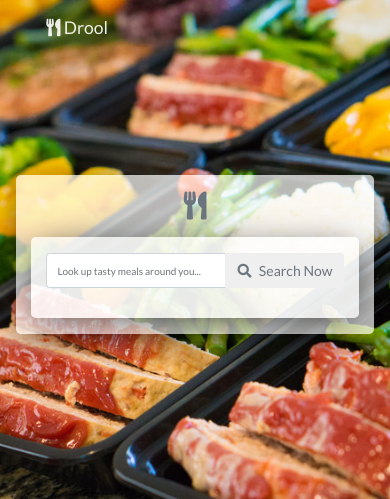
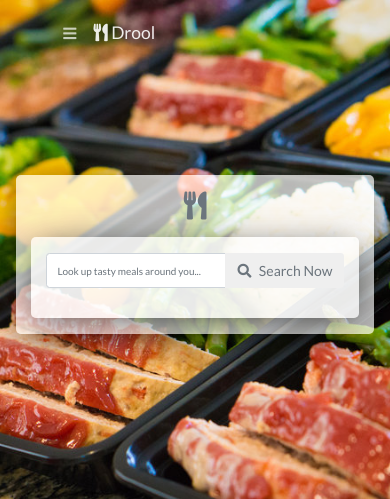
Before and after one commit to rappinton/Drool-V1, a PHP site: page / in a window 390 px wide. Shown: the top 499 px of the page. Run offline with PHP 8.4, Linux system fonts and the light colour scheme; some libraries are stand-ins or nearby versions.

Commit message:
Fixed the mobile sidebar disappearance bug

```diff
--- a/assets/css/frontpage.css
+++ b/assets/css/frontpage.css
@@ -52,9 +52,6 @@
     .secondary.pointing.menu .item{
       display: none;
     }
-    .secondary.pointing.menu .toc.item{
-      display: none;
-    }
     #search-bar{
       height: 35px;
       font-size: 7.5pt;
--- a/index.html
+++ b/index.html
@@ -60,7 +60,8 @@
           <div class="ui secondary inverted top large pointing menu">
             <div class="left item">
               <a href="#" class="toc item">
-                <i class="sidebar icon"></i>
+                <!-- <i class="ui mobile sidebar icon"></i> -->
+                <i class="fas fa-bars"></i>
               </a>
               <a class="navbar-brand inline" href="#"><i class="fas fa-utensils"> </i> Drool</a>
             </div>
```
